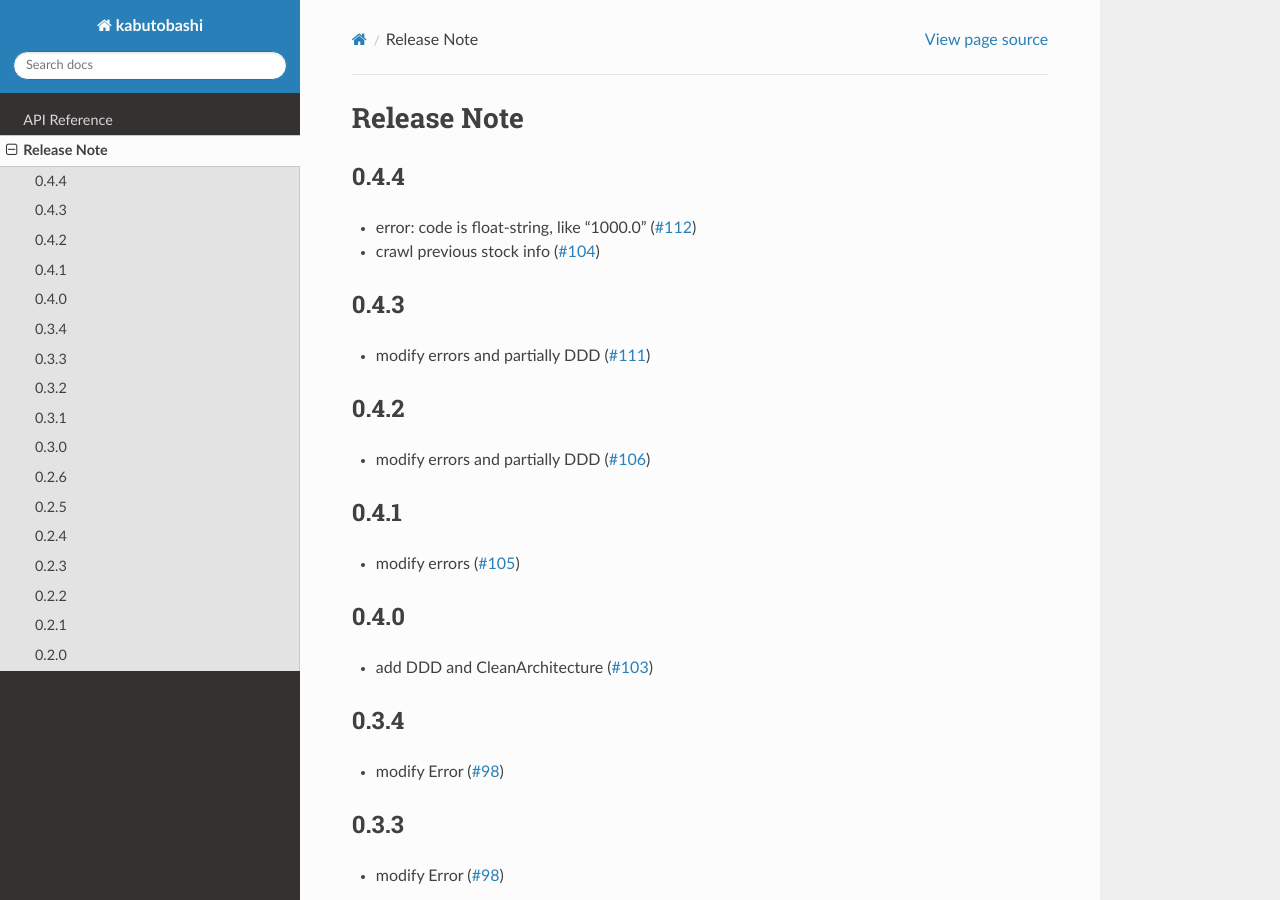
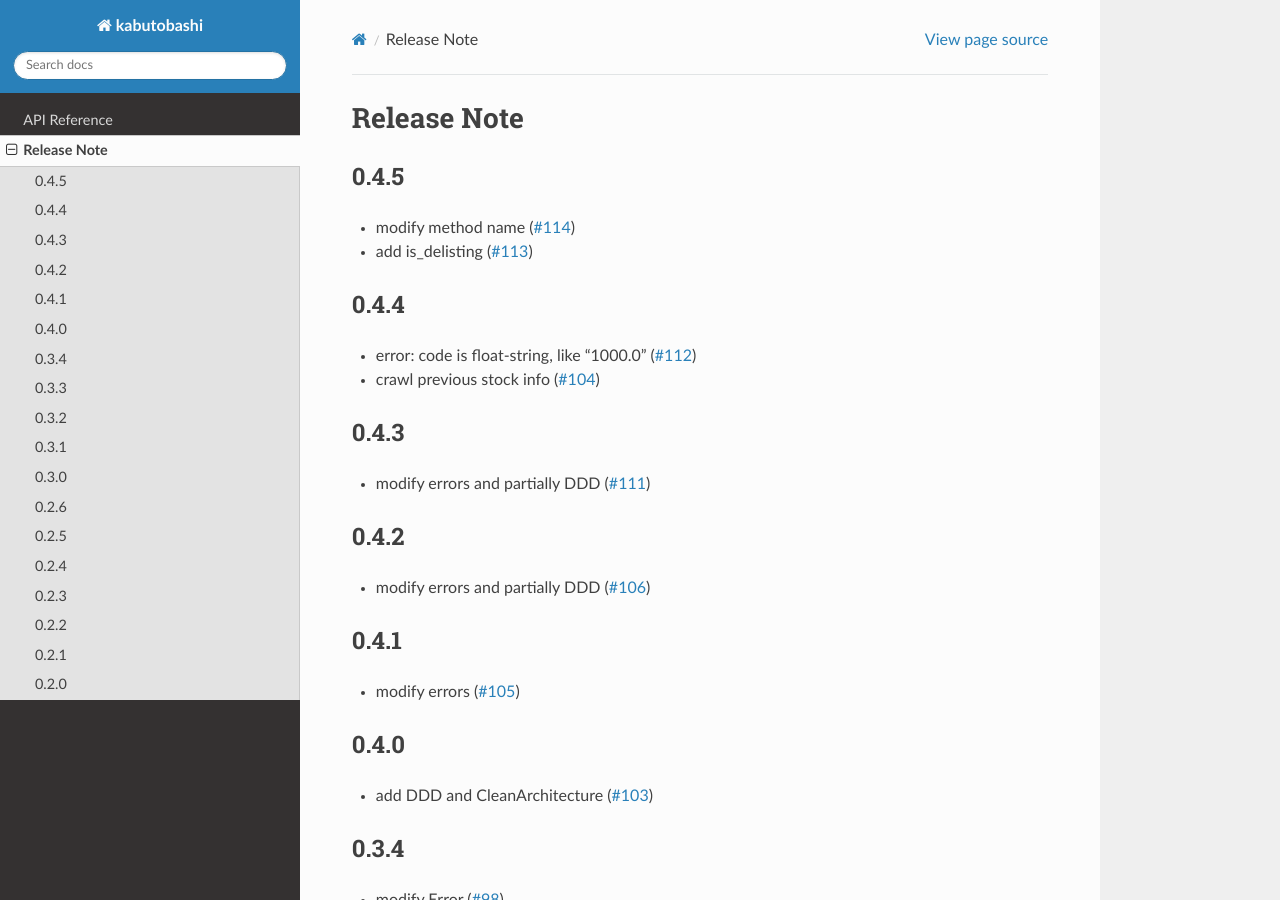
Before and after one commit to gsy0911/kabutobashi, a Sphinx documentation site: the page built from docs/sources/release.md, in a window 1280 px wide and 900 px high. Built offline with Sphinx 7.4.7 and the Read the Docs theme 2.0.0, drawn with Linux system fonts in a browser that asks for light colours.

Commit message:
update docs

```diff
--- a/docs/sources/release.md
+++ b/docs/sources/release.md
@@ -1,4 +1,9 @@
 # Release Note
+
+## 0.4.5
+
+- modify method name ([#114](https://github.com/gsy0911/kabutobashi/issues/114))
+- add is_delisting ([#113](https://github.com/gsy0911/kabutobashi/issues/113))
 
 ## 0.4.4
 
```
